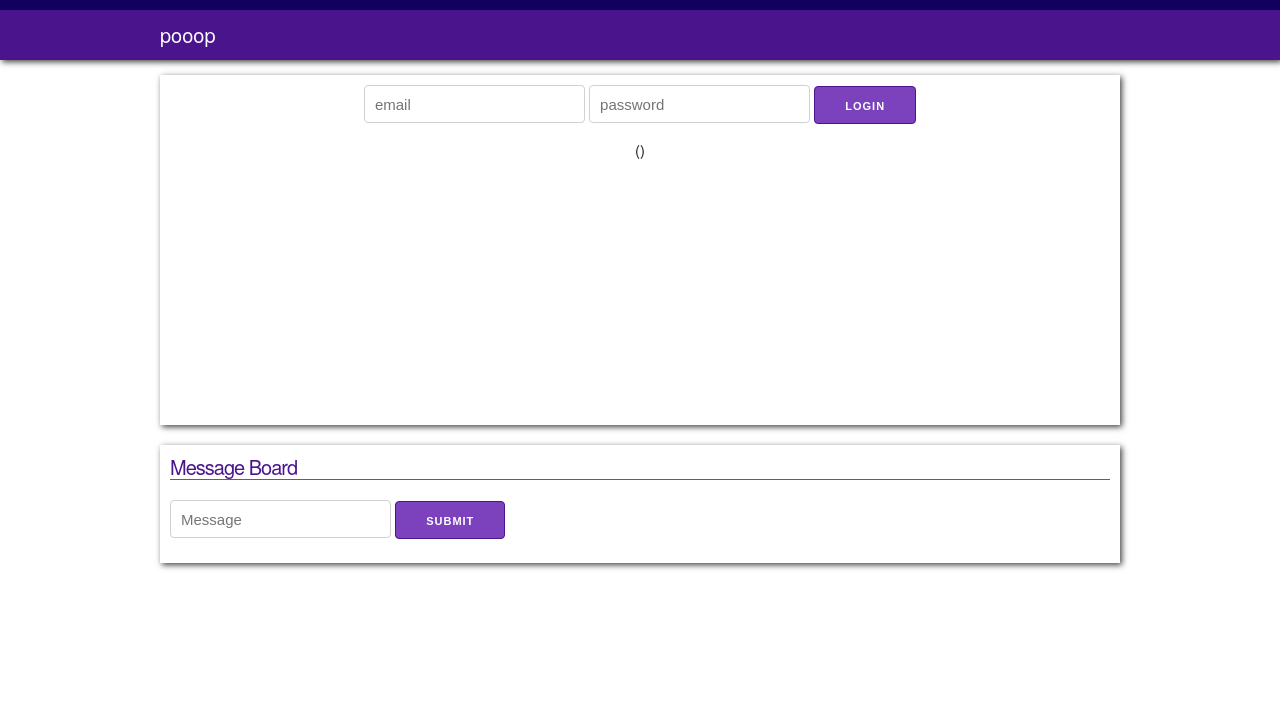
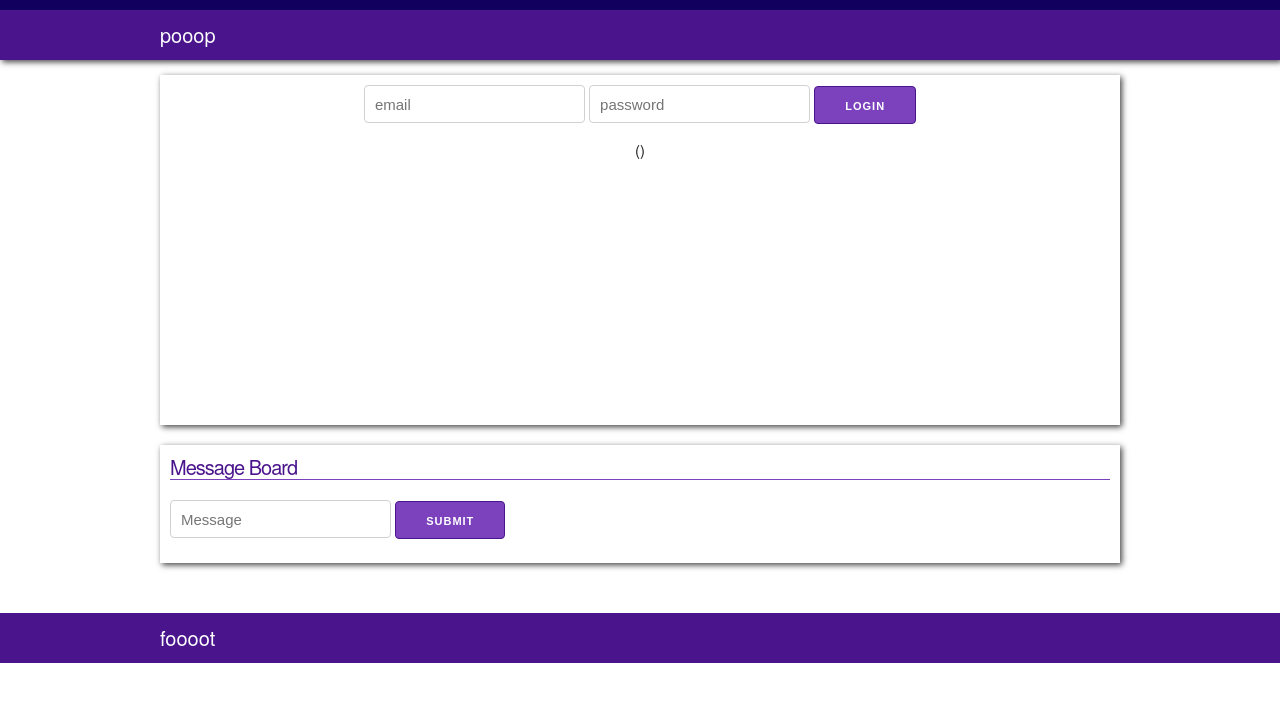
Before and after one commit to levidurfee/pooper, a website: page public/index.html in a window 1280 px wide. Drawn offline with nearby package versions, Linux system fonts and the light colour scheme; some packages are replaced by stand-ins of ours; no server answers.

Commit message:
add footer

```diff
--- a/public/index.html
+++ b/public/index.html
@@ -52,6 +52,11 @@ ga('send', 'pageview');
         </div>
     </div><!-- /row -->
 </div><!-- /container -->
+<div class="container footer">
+    <div class="row">
+        foooot
+    </div>
+</div>
 
 <audio id="prrt">
 <source src="/prrt.mp3" type="audio/mpeg">
--- a/src/styles.scss
+++ b/src/styles.scss
@@ -14,7 +14,7 @@ $button_purple: #7c42bd;
 .head,.main,.messages {
   box-shadow: 2px 2px 6px #424242;
 }
-.head .row {
+.head .row, .footer .row {
   width:80%;
   margin:0 auto;
   font-size:20px;
@@ -89,4 +89,12 @@ button:disabled {
   margin-bottom:5px;
 }
 
+.footer {
+  margin-top:50px;
+  color:#fff;
+  background: $purple;
+  width: 100%;
+  max-width: 100%;
+}
+
 #prrt, #flush {display: none;}
```
Also changed, not shown: public/assets/css/styles.css.
